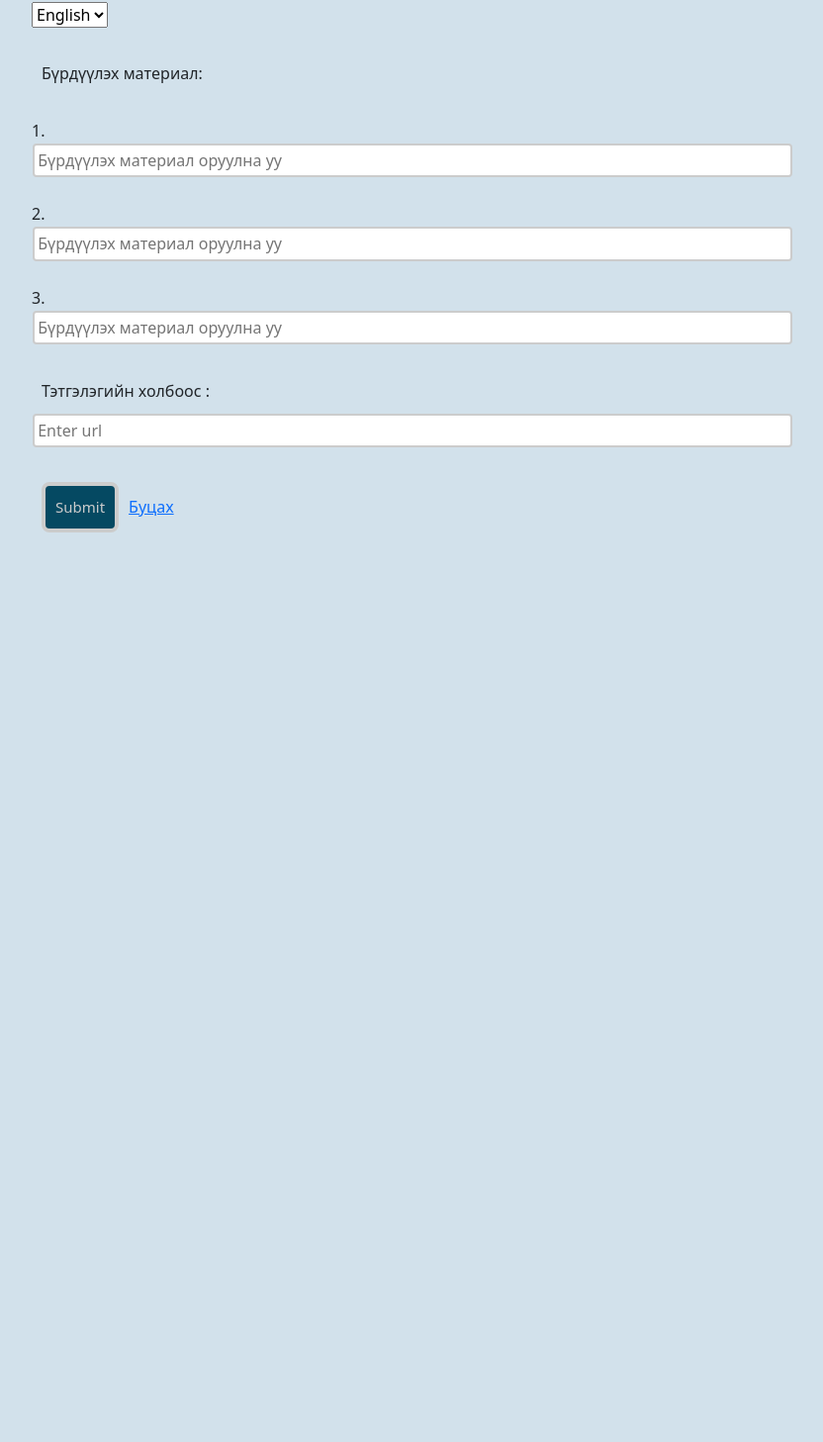
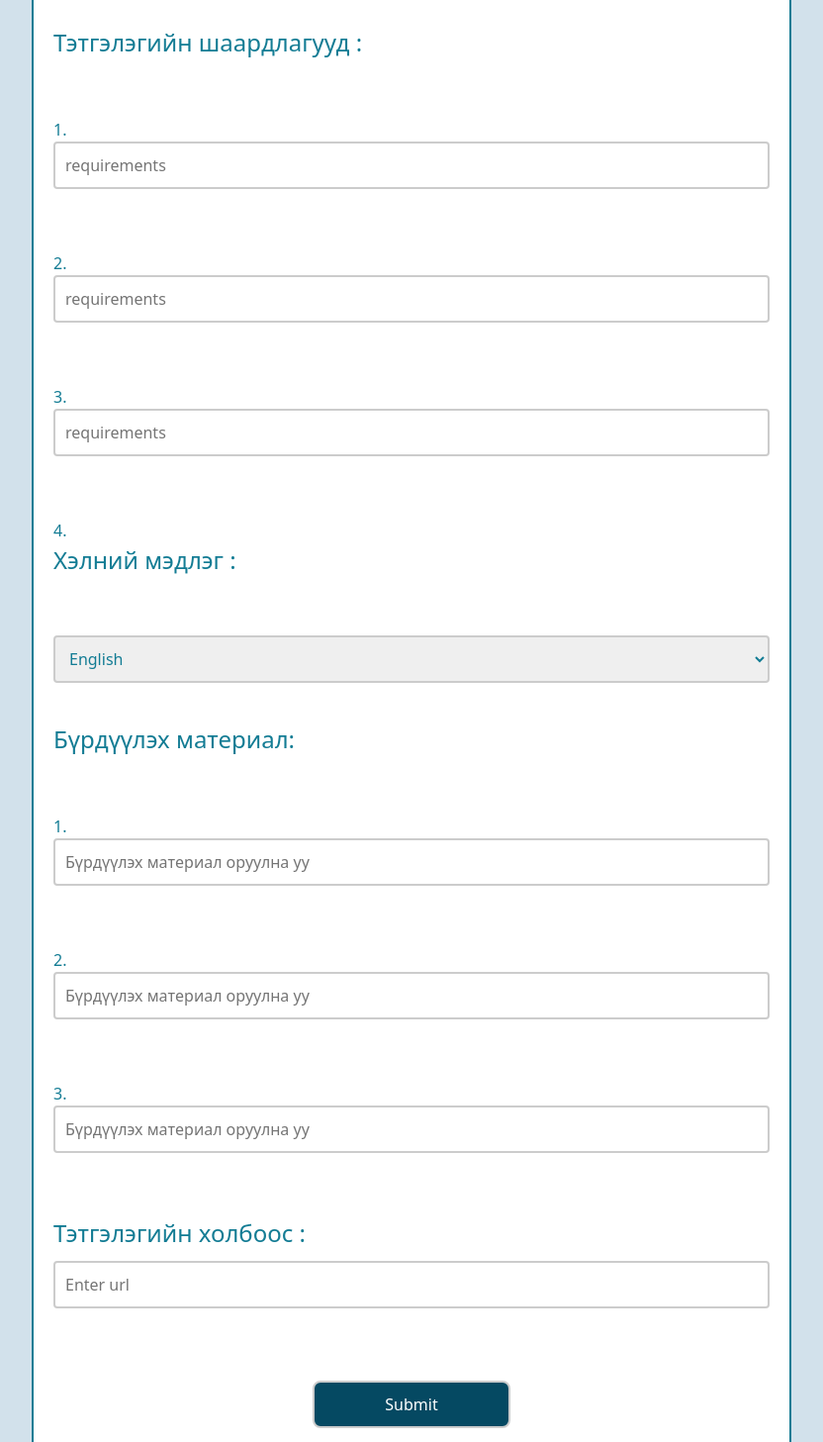
Before and after one commit to B210970043/web_biydaalt, a React (Vite) app in the folder client/: page /addScholarship/1 in a window 1280 px wide. Shown: the part 1192-2649 px from the top of the page at 99% size, without its empty margins (224-1056 px from the left). Before the commit the page ends 1740 px from the top, so only its background shows below. Built offline with nearby package versions, Linux system fonts and the light colour scheme; no server answers.

Commit message:
Tetgeleg css zassan

```diff
--- a/client/package.json
+++ b/client/package.json
@@ -23,7 +23,7 @@
     "react-dom": "^18.2.0",
     "react-icons": "^4.12.0",
     "react-router-dom": "^6.18.0",
-    "sweetalert2": "^11.9.0",
+    "sweetalert2": "^11.6.13",
     "vite-plugin-rewrite-import": "^1.0.4"
   },
   "devDependencies": {
@@ -34,6 +34,6 @@
     "eslint-plugin-react": "^7.32.2",
     "eslint-plugin-react-hooks": "^4.6.0",
     "eslint-plugin-react-refresh": "^0.4.3",
-    "vite": "^4.5.0"
+    "vite": "^5.0.8"
   }
 }
--- a/client/src/Scholarships/addScholarship.jsx
+++ b/client/src/Scholarships/addScholarship.jsx
@@ -1,51 +1,72 @@
 import React from "react";
 import "./scholar.css";
 import { Link, useNavigate } from "react-router-dom";
-import axios from 'axios'
+import axios from "axios";
 import { useState } from "react";
 import { useParams } from "react-router-dom";
 import { useEffect } from "react";
 
 function AddScholarship() {
-    const  [nameofBaiguullaga, setName] = useState()
-    const  [nameofTetgeleg, setNameofTetgeleg] = useState()
-    const  [hotolbor, setHotolbor] = useState()
-    const  [things1, setThings1] = useState()
-    const  [things2, setThings2] = useState()
-    const  [things3, setThings3] = useState()
-    const  [shaardlaga1, setShaardlaga1] = useState()
-    const  [shaardlaga2, setShaardlaga2] = useState()
-    const  [shaardlaga3, setShaardlaga3] = useState()
-    const  [lang1, setLan1] = useState()
-    const  [material1, setMaterial1] = useState()
-    const  [material2, setMaterial2] = useState()
-    const  [material3, setMaterial3] = useState()
-    const  [url, setUrl] = useState()
+  const [nameofBaiguullaga, setName] = useState();
+  const [nameofTetgeleg, setNameofTetgeleg] = useState();
+  const [hotolbor, setHotolbor] = useState();
+  const [things1, setThings1] = useState();
+  const [things2, setThings2] = useState();
+  const [things3, setThings3] = useState();
+  const [shaardlaga1, setShaardlaga1] = useState();
+  const [shaardlaga2, setShaardlaga2] = useState();
+  const [shaardlaga3, setShaardlaga3] = useState();
+  const [lang1, setLan1] = useState();
+  const [material1, setMaterial1] = useState();
+  const [material2, setMaterial2] = useState();
+  const [material3, setMaterial3] = useState();
+  const [url, setUrl] = useState();
   const { email } = useParams();
   const [organization, setOrganization] = useState("");
   useEffect(() => {
-        axios.get(`http://localhost:3001/organFind/${email}`)
-            .then(res => {
+    axios
+      .get(`http://localhost:3001/organFind/${email}`)
+      .then((res) => {
         setOrganization(res.data);
       })
-            .catch(err => console.log(err));
+      .catch((err) => console.log(err));
   }, [email]);
 
-    const navigate = useNavigate()
+  const navigate = useNavigate();
 
   const handleSubmit = (e) => {
-        e.preventDefault()
+    e.preventDefault();
 
-        axios.post('http://localhost:3001/addScholarship', {nameofBaiguullaga, email, nameofTetgeleg,hotolbor,things1,things2,
-        things3,shaardlaga1,shaardlaga2,shaardlaga3,lang1,material1,material2,material3,url})
-        .then(result => {console.log(result)
-            navigate(`/Organization_success/${email}`)
+    axios
+      .post("http://localhost:3001/addScholarship", {
+        nameofBaiguullaga,
+        email,
+        nameofTetgeleg,
+        hotolbor,
+        things1,
+        things2,
+        things3,
+        shaardlaga1,
+        shaardlaga2,
+        shaardlaga3,
+        lang1,
+        material1,
+        material2,
+        material3,
+        url,
       })
-        .catch(err => console.log(err))
-    }
+      .then((result) => {
+        console.log(result);
+        navigate(`/Organization_success/${email}`);
+      })
+      .catch((err) => console.log(err));
+  };
   return (
     <div className="tetgeleg">
+      <div className="tetgelegH1">
         <h1>Тэтгэлэг нэмэх</h1>
+      </div>
+
       <fieldset>
         <form onSubmit={handleSubmit}>
           <label htmlFor="baiguullaga">Байгууллага нэр : </label>
@@ -57,7 +78,8 @@ function AddScholarship() {
             value={organization.name}
             onChange={(e) => setName(organization.name)}
           />
-                    <br /><br />
+          <br />
+          <br />
           <label htmlFor="email">Байгууллага имэйл хаяг : </label>
           <input
             type="email"
@@ -66,7 +88,8 @@ function AddScholarship() {
             placeholder="Байгууллага имэйл хаяг"
             value={organization.email}
           />
-                            <br /><br />
+          <br />
+          <br />
           <label htmlFor="name">Тэтгэлэг нэр : </label>
           <input
             type="text"
@@ -74,120 +97,129 @@ function AddScholarship() {
             id="name"
             placeholder="Тэтгэлэг нэр оруулна уу"
             onChange={(e) => setNameofTetgeleg(e.target.value)}
-
           />
-                            <br /><br />
-                            <label htmlFor="hotolbor">Тэтгэлэгийн хөтөлбөрийн мэдээлэл :  </label>
+          <br />
+          <br />
+          <label htmlFor="hotolbor">Тэтгэлэгийн хөтөлбөрийн мэдээлэл : </label>
           <input
             type="text"
             name="hotolbor"
             id="hotolbor"
             placeholder="Тэтгэлэг хөтөлбөрийн нэр оруулна уу"
             onChange={(e) => setHotolbor(e.target.value)}
-
           />
-                            <br /><br />
-                            <label htmlFor="things">Тэтгэлэгт багтах зүйлс :  </label>
-                            <br /><br />
-                            1.<input
+          <br />
+          <br />
+          <label htmlFor="things">Тэтгэлэгт багтах зүйлс : </label>
+          <br />
+          <br />
+          1.
+          <input
             type="text"
             name="things1"
             id="things1"
             placeholder="Тэтгэлэгт багтах зүйлс оруулна уу"
             onChange={(e) => setThings1(e.target.value)}
           />
-                            <br /><br />
-                            2.<input
+          <br />
+          <br />
+          2.
+          <input
             type="text"
             name="things2"
             id="things2"
             placeholder="Тэтгэлэгт багтах зүйлс оруулна уу"
             onChange={(e) => setThings2(e.target.value)}
           />
-                            <br /><br />
-                            3.<input
+          <br />
+          <br />
+          3.
+          <input
             type="text"
             name="things3"
             id="things3"
             placeholder="Тэтгэлэгт багтах зүйлс оруулна уу"
             onChange={(e) => setThings3(e.target.value)}
           />
-                            <br /><br />
+          <br />
+          <br />
           <label htmlFor="shaardlaga1">Тэтгэлэгийн шаардлагууд : </label>
-                            <br /><br />
-                            1.<input
+          <br />
+          <br />
+          1.
+          <input
             type="text"
             name="shaardlaga1"
             id="shaardlaga"
             placeholder="requirements"
             onChange={(e) => setShaardlaga1(e.target.value)}
-
-
           />
-                            <br /><br />
-                            2.<input
+          <br />
+          <br />
+          2.
+          <input
             type="text"
             name="shaardlaga2"
             id="shaardlaga"
             placeholder="requirements"
             onChange={(e) => setShaardlaga2(e.target.value)}
-
-
           />
-                            <br /><br />
-                            3.<input
+          <br />
+          <br />
+          3.
+          <input
             type="text"
             name="shaardlaga3"
             id="shaardlaga"
             placeholder="requirements"
             onChange={(e) => setShaardlaga3(e.target.value)}
-
-
           />
-                            <br /><br />
+          <br />
+          <br />
           4. <label htmlFor="hel">Хэлний мэдлэг : </label>
-                            <br /><br />
-                            <select
-                            name="lang1"
-                            onChange={(e) => setLan1(e.target.value)}
-                            >
-                            <option value={'English'}>English</option>
-                            <option value={'Korea'}>Korea</option>
-                            <option value={'Japan'}>Japan</option>
-                            <option value={'China'}>China</option>
+          <br />
+          <br />
+          <select name="lang1" onChange={(e) => setLan1(e.target.value)}>
+            <option value={"English"}>English</option>
+            <option value={"Korea"}>Korea</option>
+            <option value={"Japan"}>Japan</option>
+            <option value={"China"}>China</option>
           </select>
-                            <br /><br />
-                            <label htmlFor="things">Бүрдүүлэх материал:  </label>
-                            <br /><br />
-                            1.<input
+          <br />
+          <br />
+          <label htmlFor="things">Бүрдүүлэх материал: </label>
+          <br />
+          <br />
+          1.
+          <input
             type="text"
             name="material1"
             id="things1"
             placeholder="Бүрдүүлэх материал оруулна уу"
             onChange={(e) => setMaterial1(e.target.value)}
           />
-                            <br /><br />
-                            2.<input
+          <br />
+          <br />
+          2.
+          <input
             type="text"
             name="material2"
             id="things2"
             placeholder="Бүрдүүлэх материал оруулна уу"
             onChange={(e) => setMaterial2(e.target.value)}
-
-
           />
-                            <br /><br />
-                            3.<input
+          <br />
+          <br />
+          3.
+          <input
             type="text"
             name="material3"
             id="things3"
             placeholder="Бүрдүүлэх материал оруулна уу"
             onChange={(e) => setMaterial3(e.target.value)}
-
-
           />
-                            <br /><br />
-
+          <br />
+          <br />
           <label htmlFor="url">Тэтгэлэгийн холбоос :</label>
           <input
             type="url"
@@ -195,14 +227,17 @@ function AddScholarship() {
             id="url"
             placeholder="Enter url"
             onChange={(e) => setUrl(e.target.value)}
+          />
+          <br />
+          <br />
+          <div className="tetgelegH1">
 
-
-                            />
-                            <br /><br />
-                            <button type="submit" value="Submit">Submit</button>
-                            <Link to = {`/Organization_success/${email}`}>Буцах</Link>
+          <button type="submit" value="Submit">
+            Submit
+          </button>
+          <Link to={`/Organization_success/${email}`}>Буцах</Link>
+          </div>
         </form>
-
       </fieldset>
     </div>
   );
--- a/client/src/Scholarships/scholar.css
+++ b/client/src/Scholarships/scholar.css
@@ -1,32 +1,80 @@
-.tetgeleg h1 {
+*{
+color:rgb(19, 124, 148); ;
+}
+
+.tetgelegH1 {
     text-align: center;
     color: rgb(19, 124, 148);
+
+}
+
+.tetgeleg h1 {
+    color: rgb(19, 124, 148);
+    font-size: 32px; /* Adjust the font size as needed */
+    margin-bottom: 20px; /* Adjust the margin as needed */
 }
 
 .tetgeleg fieldset {
-    margin-left: 20%;
-    margin-right: 20%;
+    margin: 20px auto;
+    width: 60%;
+    padding: 20px;
+    background-color: #fff;
+    border: 2px solid rgb(19, 124, 148);
+    border-radius: 8px;
 }
 
-.tetgeleg input{
-    padding: .2rem;
+.tetgeleg input {
+    color: rgb(17, 110, 131);
+
+    display: block;
+    width: 100%;
+    padding: 10px;
+    margin-bottom: 15px;
     border: 2px solid #ccc;
     border-radius: 4px;
-    margin: 1px;
+}
+
+.tetgeleg label {
+    color: rgb(19, 124, 148);
+
+    display: block;
+    font-size: 24px;
+    margin-bottom: 10px;
+}
+
+.tetgeleg select {
     width: 100%;
-;}
-
- .tetgeleg label {
-    margin: 10px;
+    padding: 10px;
+    margin-bottom: 15px;
+    border: 2px solid #ccc;
+    border-radius: 4px;
 }
 
 .tetgeleg button {
-    padding: .3rem;
-    font-size: 15px;
+    display: inline-block;
+    padding: 10px 20px;
+    font-size: 16px;
     background-color: rgb(5, 73, 98);
-    border: 4px solid #ccc;
-    color: #ccc;
-    padding: 10px;
+    border: 2px solid #ccc;
+    color: #fff;
     border-radius: 8px;
-    margin: 10px;
+    margin-top: 10px;
+    cursor: pointer;
+    transition: background-color 0.3s ease;
+    width: 200px;
 }
+
+.tetgeleg button:hover {
+    background-color: rgb(19, 124, 148);
+}
+
+.tetgeleg a {
+    display: block;
+    margin-top: 10px;
+    color: rgb(19, 124, 148);
+    text-decoration: none;
+}
+
+.tetgeleg a:hover {
+    text-decoration: underline;
+}
```
Also changed, not shown: 1 other file (tests, documents, lock files or other folders). Lines whose indentation alone changed are shown as unchanged.
